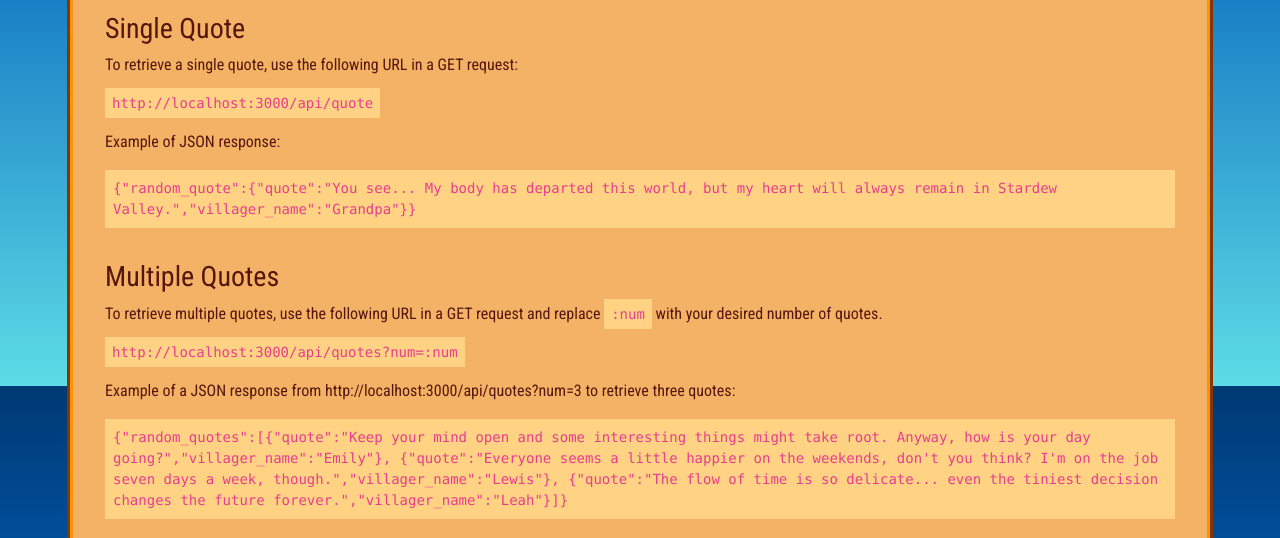
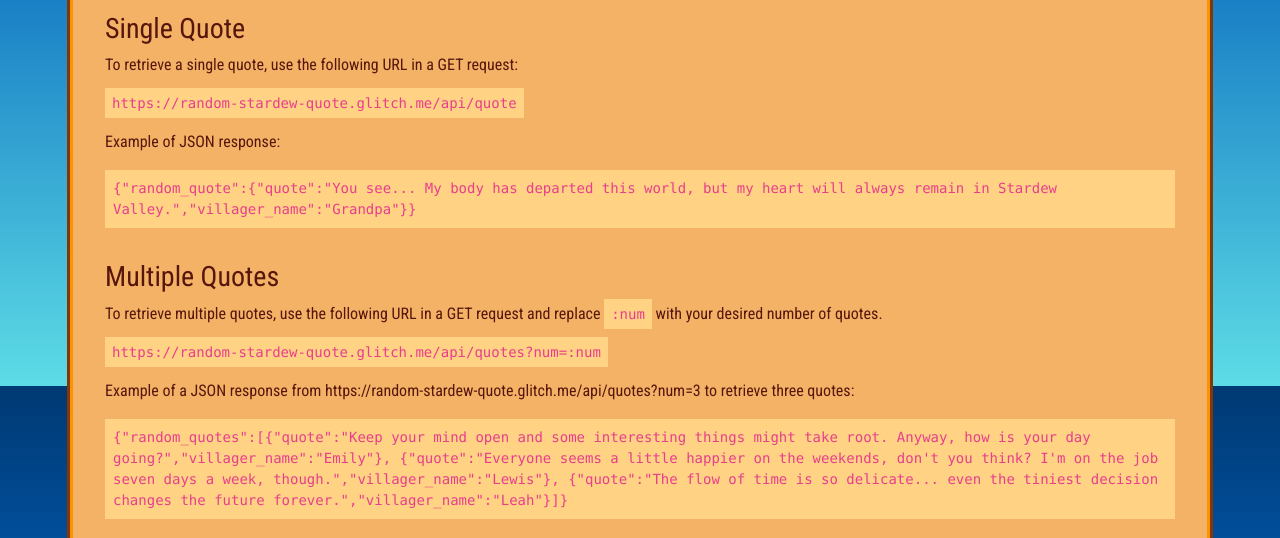
Before and after one commit to j-dover/random-stardew-quote, a website: page public/index.html in a window 1280 px wide. Shown: the part 414-952 px from the top of the page. Drawn offline with nearby package versions, Linux system fonts and the light colour scheme.

Commit message:
updated homepage with Glitch links

```diff
--- a/public/index.html
+++ b/public/index.html
@@ -27,7 +27,7 @@
         <div class="single-quote">
           <h3>Single Quote</h3>
           <p>To retrieve a single quote, use the following URL in a GET request:</p>
-          <p><code class="request-code">http://localhost:3000/api/quote</code></p>
+          <p><code class="request-code">https://random-stardew-quote.glitch.me/api/quote</code></p>
           <p>Example of JSON response:</p>
           <div class="json-block">
             <code>{"random_quote":{"quote":"You see... My body has departed this world, but my heart will always remain in Stardew Valley.","villager_name":"Grandpa"}}</code>
@@ -38,8 +38,8 @@
           <p>To retrieve multiple quotes, use the following URL in a GET request and replace <code class="request-code">:num</code>
             with your desired number of quotes.
           </p>
-          <p><code class="request-code">http://localhost:3000/api/quotes?num=:num</code></p>
-          <p>Example of a JSON response from http://localhost:3000/api/quotes?num=3 to retrieve three quotes:</p>
+          <p><code class="request-code">https://random-stardew-quote.glitch.me/api/quotes?num=:num</code></p>
+          <p>Example of a JSON response from https://random-stardew-quote.glitch.me/api/quotes?num=3 to retrieve three quotes:</p>
           <div class="json-block">
               <code>{"random_quotes":[{"quote":"Keep your mind open and some interesting things might take root. Anyway, how is your day going?","villager_name":"Emily"},
                 {"quote":"Everyone seems a little happier on the weekends, don't you think? I'm on the job seven days a week, though.","villager_name":"Lewis"},
```
